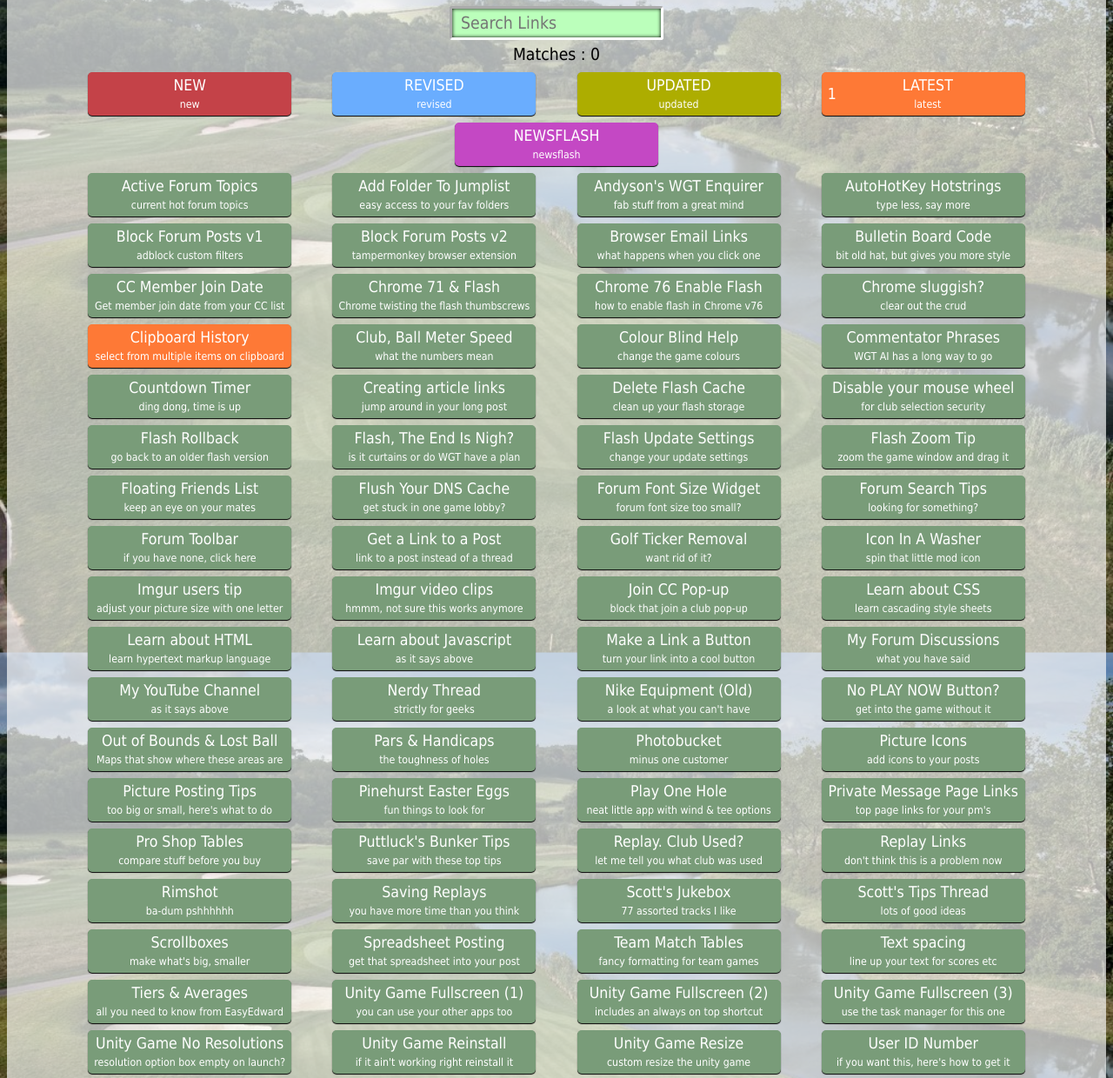
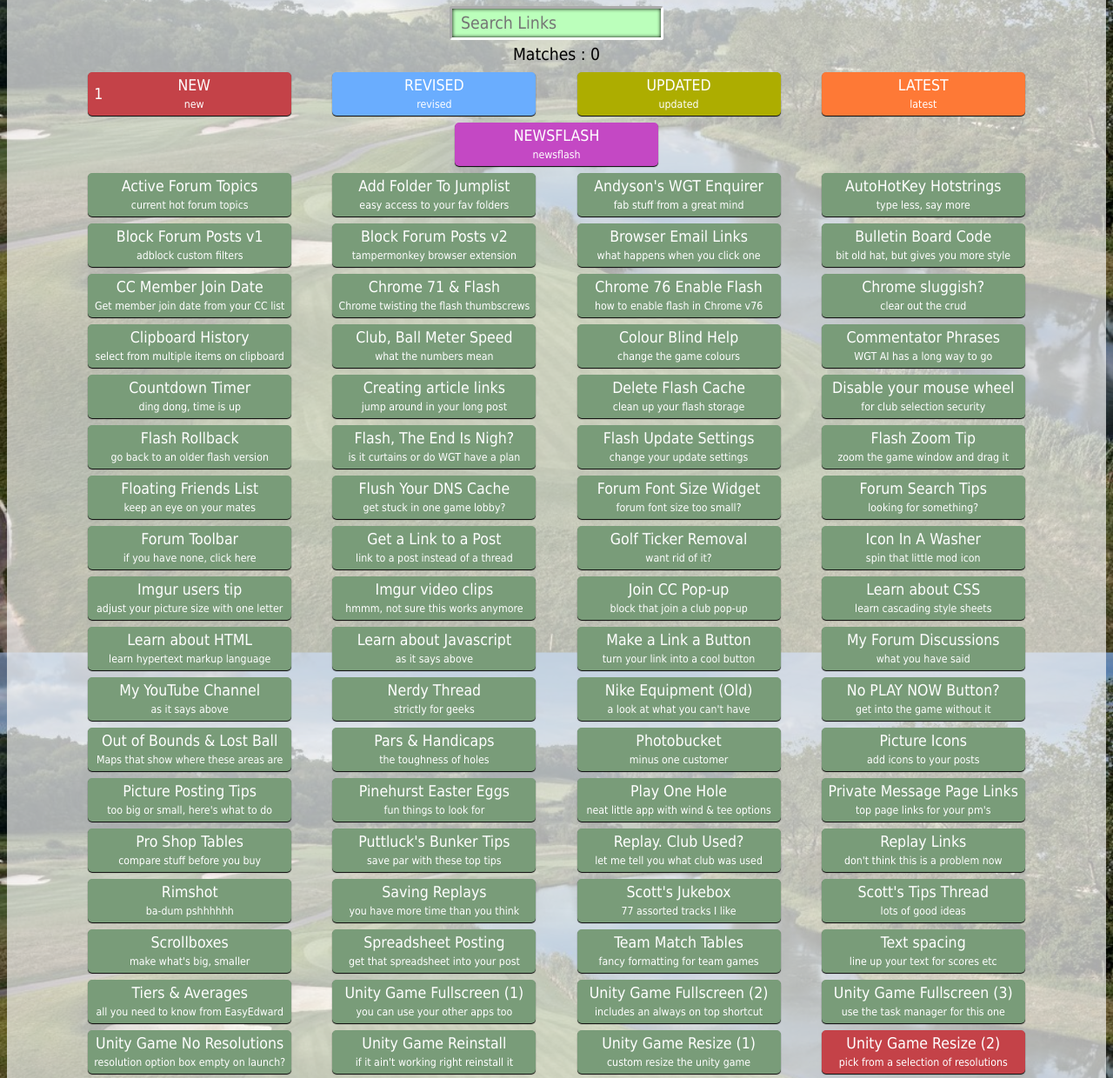
Before and after one commit to ScottHope/Scott-Hope-Links, a plain HTML site: page docs/index.html in a window 1280 px wide. Shown: the part 107-1347 px from the top of the page at 87% size. Drawn offline with nearby package versions, Linux system fonts and the light colour scheme.

Commit message:
new unity resolution picker link

```diff
--- a/docs/index.html
+++ b/docs/index.html
@@ -21,10 +21,10 @@
       <input type="search" id="search" placeholder="Search Links">
       <div id="matches">Matches : <span id="matchNum"></span></div>
 
-      <div class="key new">NEW <br><span>new</span></div>
+      <div class="key new"><div class="quantity">1</div>NEW <br><span>new</span></div>
       <div class="key revised"><div class="quantity"></div>REVISED <br><span>revised</span></div>
       <div class="key updated">UPDATED <br><span>updated</span></div>
-      <div class="key latest"><div class="quantity">1</div>LATEST <br><span>latest</span></div>
+      <div class="key latest"><div class="quantity"></div>LATEST <br><span>latest</span></div>
       <div class="key newsflash">NEWSFLASH <br><span>newsflash</span></div>
 
       <div class="spacer"></div>
@@ -66,7 +66,7 @@
       <a class="button" href="http://www.wgt.com/forums/p/243693/2298500.aspx#2298500" target="_blank">
         <div>Chrome sluggish? <br><span>clear out the crud</span></div>
       </a>
-      <a class="button latest" href="http://www.wgt.com/forums/p/243693/4247274.aspx#4247274" target="_blank">
+      <a class="button" href="http://www.wgt.com/forums/p/243693/4247274.aspx#4247274" target="_blank">
         <div>Clipboard History <br><span>select from multiple items on clipboard</span></div>
       </a>
       <a class="button" href="http://www.wgt.com/forums/p/394431/2730193.aspx#2730193" target="_blank">
@@ -244,7 +244,10 @@
         <div>Unity Game Reinstall <br><span>if it ain't working right reinstall it</span></div>
       </a>
       <a class="button" href="http://www.wgt.com/forums/p/243693/4190384.aspx#4190384" target="_blank">
-        <div>Unity Game Resize <br><span>custom resize the unity game</span></div>
+        <div>Unity Game Resize (1)<br><span>custom resize the unity game</span></div>
+      </a>
+      <a class="button new" href="http://www.wgt.com/forums/p/635297/4284354.aspx#4284354" target="_blank">
+        <div>Unity Game Resize (2)<br><span>pick from a selection of resolutions</span></div>
       </a>
       <a class="button" href="http://www.wgt.com/forums/p/243693/3021942.aspx#3021942" target="_blank">
         <div>User ID Number <br><span>if you want this, here's how to get it</span></div>
```
